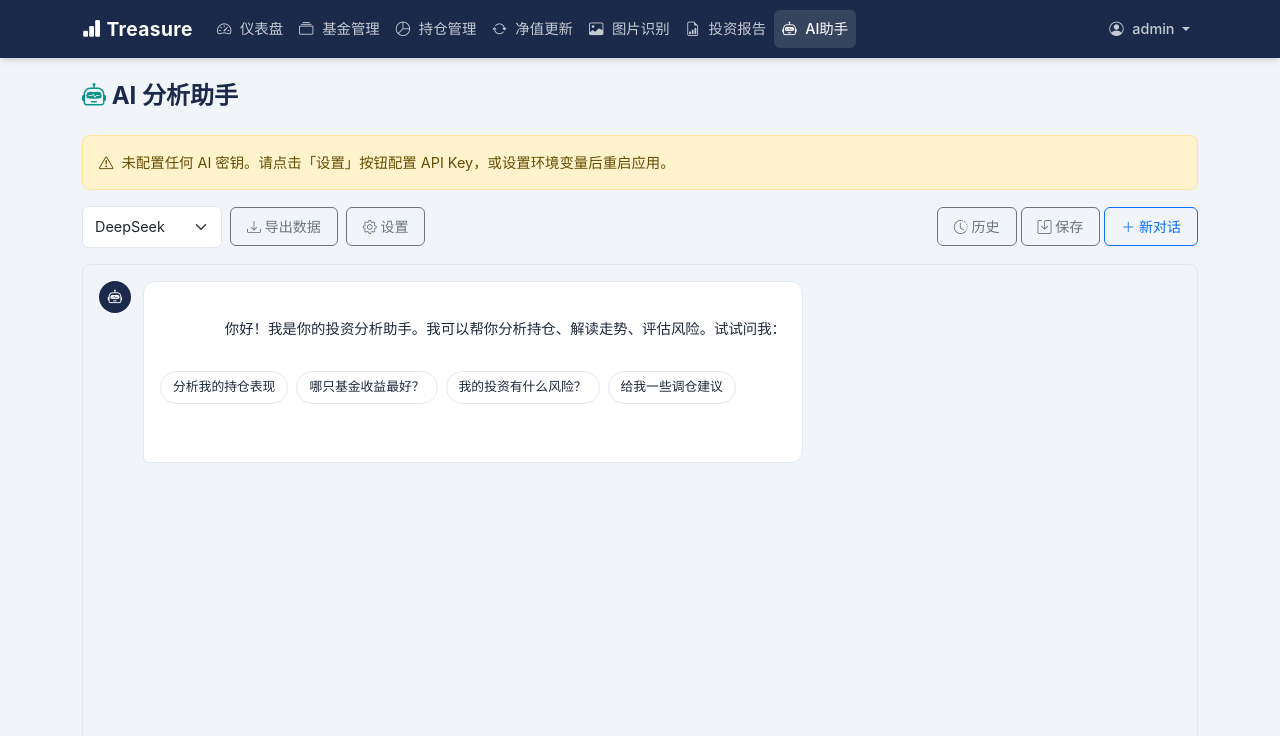
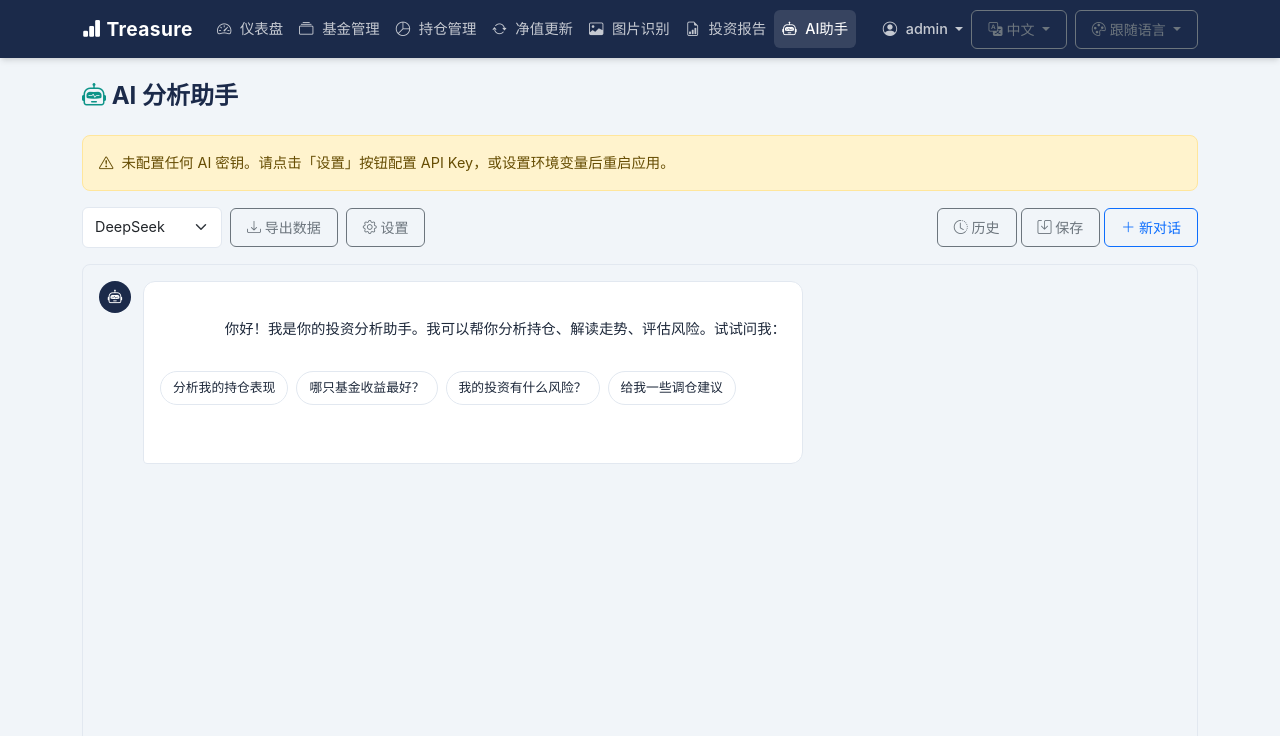
Before and after one commit to Cass-ette/treasure, a Flask app: page /ai in a window 1280 px wide. Shown: the top 736 px of the page. Run offline with Flask 3, Linux system fonts and the light colour scheme; a user stored in the database is signed in.

Commit message:
feat: base.html 语言/颜色下拉 + window.I18N 注入 + i18n.js

```diff
--- /dev/null
+++ b/app/static/js/i18n.js
@@ -0,0 +1,37 @@
+// i18n.js — 翻译 helper + 语言/颜色切换
+window.t = function (k) { return (window.I18N || {})[k] || k; };
+
+window.setLocale = function (lang) {
+    fetch('/locale/set', {
+        method: 'POST',
+        headers: { 'Content-Type': 'application/x-www-form-urlencoded' },
+        body: 'lang=' + encodeURIComponent(lang)
+    }).then(function (r) { return r.json(); })
+      .then(function (d) { if (d.ok) location.reload(); });
+};
+
+// 颜色模式三态：follow / cn / intl
+window.setColorMode = function (mode) {
+    var el = document.documentElement;
+    var lang = el.getAttribute('lang') === 'en-US' ? 'en' : 'zh';
+    if (mode === 'follow') {
+        localStorage.removeItem('colorMode');
+        el.setAttribute('data-color-mode', lang === 'zh' ? 'cn' : 'intl');
+    } else {
+        localStorage.setItem('colorMode', mode);
+        el.setAttribute('data-color-mode', mode);
+    }
+    updateColorLabel(mode);
+};
+
+function updateColorLabel(mode) {
+    var label = document.getElementById('color-mode-label');
+    if (!label) return;
+    var names = { follow: t('跟随语言'), cn: t('红涨绿跌'), intl: t('绿涨红跌') };
+    label.textContent = names[mode] || mode;
+}
+
+document.addEventListener('DOMContentLoaded', function () {
+    var stored = localStorage.getItem('colorMode');
+    updateColorLabel(stored || 'follow');
+});
--- a/app/templates/base.html
+++ b/app/templates/base.html
@@ -1,5 +1,5 @@
 <!DOCTYPE html>
-<html lang="zh-CN" data-color-mode="cn">
+<html lang="{{ 'zh-CN' if current_locale == 'zh' else 'en-US' }}" data-color-mode="{{ 'cn' if current_locale == 'zh' else 'intl' }}">
 <head>
     <meta charset="UTF-8">
     <meta name="viewport" content="width=device-width, initial-scale=1.0">
@@ -13,15 +13,17 @@
             if (m) document.documentElement.setAttribute('data-color-mode', m);
         })();
     </script>
+    <script>window.I18N = {{ js_translations()|tojson }};</script>
+    <script src="{{ url_for('static', filename='js/i18n.js') }}"></script>
     {% block css %}{% endblock %}
 </head>
 <body>
-    {% block navbar %}
     <nav class="navbar navbar-expand-lg navbar-dark navbar-treasure">
         <div class="container">
             <a class="navbar-brand" href="{{ url_for('dashboard.index') }}">
                 <i class="bi bi-bar-chart-fill"></i> Treasure
             </a>
+            {% block navbar %}
             <button class="navbar-toggler" type="button" data-bs-toggle="collapse" data-bs-target="#navbarNav">
                 <span class="navbar-toggler-icon"></span>
             </button>
@@ -30,39 +32,39 @@
                 <ul class="navbar-nav me-auto">
                     <li class="nav-item">
                         <a class="nav-link" href="{{ url_for('dashboard.index') }}">
-                            <i class="bi bi-speedometer2"></i> 仪表盘
+                            <i class="bi bi-speedometer2"></i> {{ _('仪表盘') }}
                         </a>
                     </li>
                     {% if current_user.is_main_account %}
                     <li class="nav-item">
                         <a class="nav-link" href="{{ url_for('funds.manage_funds') }}">
-                            <i class="bi bi-collection"></i> 基金管理
+                            <i class="bi bi-collection"></i> {{ _('基金管理') }}
                         </a>
                     </li>
                     <li class="nav-item">
                         <a class="nav-link" href="{{ url_for('positions.manage_positions') }}">
-                            <i class="bi bi-pie-chart"></i> 持仓管理
+                            <i class="bi bi-pie-chart"></i> {{ _('持仓管理') }}
                         </a>
                     </li>
                     <li class="nav-item">
                         <a class="nav-link" href="{{ url_for('funds.crawl_fund_nav') }}">
-                            <i class="bi bi-arrow-repeat"></i> 净值更新
+                            <i class="bi bi-arrow-repeat"></i> {{ _('净值更新') }}
                         </a>
                     </li>
                     {% endif %}
                     <li class="nav-item">
                         <a class="nav-link" href="{{ url_for('image.upload_image') }}">
-                            <i class="bi bi-image"></i> 图片识别
+                            <i class="bi bi-image"></i> {{ _('图片识别') }}
                         </a>
                     </li>
                     <li class="nav-item">
                         <a class="nav-link" href="{{ url_for('reports.reports') }}">
-                            <i class="bi bi-file-earmark-bar-graph"></i> 投资报告
+                            <i class="bi bi-file-earmark-bar-graph"></i> {{ _('投资报告') }}
                         </a>
                     </li>
                     <li class="nav-item">
                         <a class="nav-link" href="{{ url_for('ai.assistant') }}">
-                            <i class="bi bi-robot"></i> AI助手
+                            <i class="bi bi-robot"></i> {{ _('AI助手') }}
                         </a>
                     </li>
                 </ul>
@@ -74,7 +76,7 @@
                         <ul class="dropdown-menu dropdown-menu-end">
                             <li>
                                 <a class="dropdown-item" href="{{ url_for('auth.logout') }}">
-                                    <i class="bi bi-box-arrow-right"></i> 退出登录
+                                    <i class="bi bi-box-arrow-right"></i> {{ _('退出登录') }}
                                 </a>
                             </li>
                         </ul>
@@ -82,9 +84,32 @@
                 </ul>
                 {% endif %}
             </div>
+            {% endblock %}
+            <div class="navbar-nav ms-auto d-flex flex-row align-items-center gap-2">
+                <div class="dropdown">
+                    <button class="btn btn-sm btn-outline-secondary dropdown-toggle" type="button"
+                            data-bs-toggle="dropdown" aria-expanded="false">
+                        <i class="bi bi-translate me-1"></i>{{ 'English' if current_locale == 'en' else '中文' }}
+                    </button>
+                    <ul class="dropdown-menu dropdown-menu-end">
+                        <li><a class="dropdown-item" href="#" onclick="setLocale('zh'); return false;">中文</a></li>
+                        <li><a class="dropdown-item" href="#" onclick="setLocale('en'); return false;">English</a></li>
+                    </ul>
+                </div>
+                <div class="dropdown">
+                    <button class="btn btn-sm btn-outline-secondary dropdown-toggle" type="button"
+                            data-bs-toggle="dropdown" aria-expanded="false">
+                        <i class="bi bi-palette me-1"></i><span id="color-mode-label">{{ _('跟随语言') }}</span>
+                    </button>
+                    <ul class="dropdown-menu dropdown-menu-end">
+                        <li><a class="dropdown-item" href="#" onclick="setColorMode('follow'); return false;">{{ _('跟随语言') }}</a></li>
+                        <li><a class="dropdown-item" href="#" onclick="setColorMode('cn'); return false;">{{ _('红涨绿跌') }}</a></li>
+                        <li><a class="dropdown-item" href="#" onclick="setColorMode('intl'); return false;">{{ _('绿涨红跌') }}</a></li>
+                    </ul>
+                </div>
+            </div>
         </div>
     </nav>
-    {% endblock %}
 
     {% block main %}
     <main class="container py-4">
```
Also changed, not shown: tests/test_i18n.py (+28 -0 lines).
